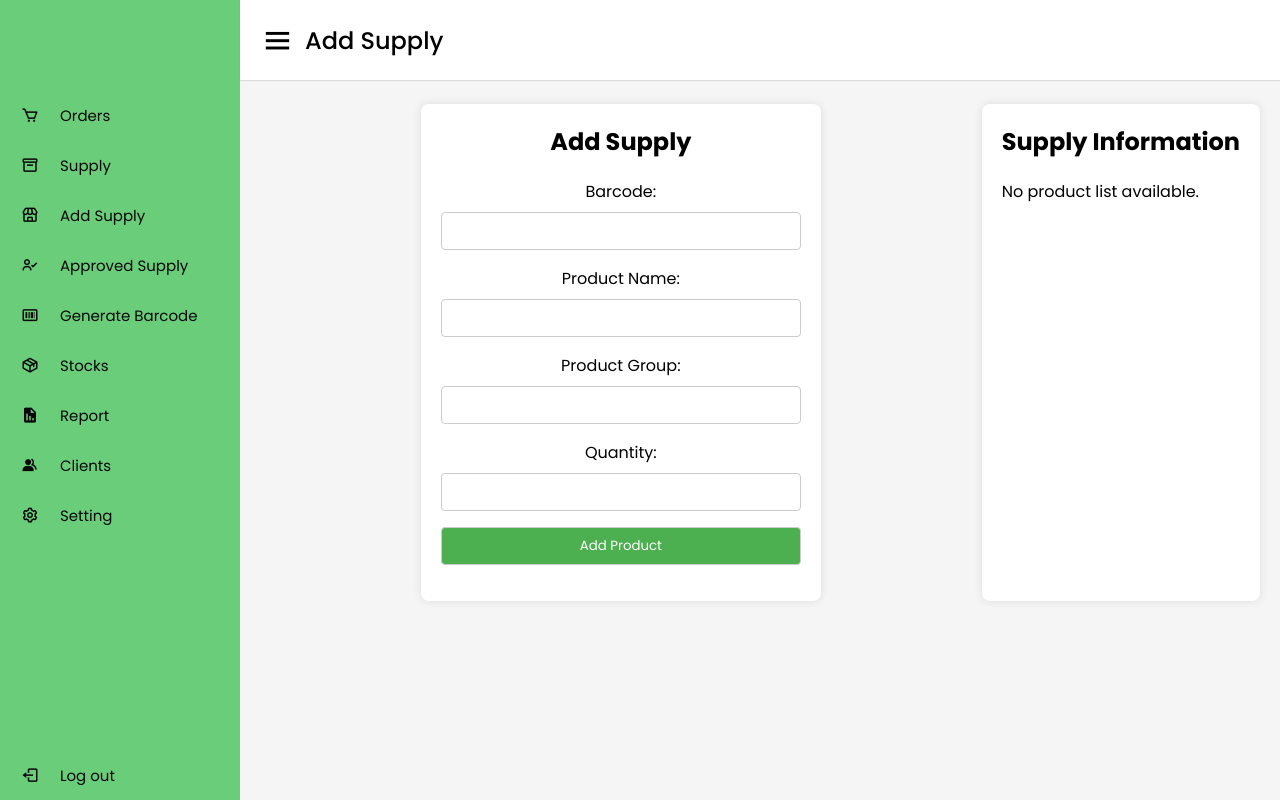
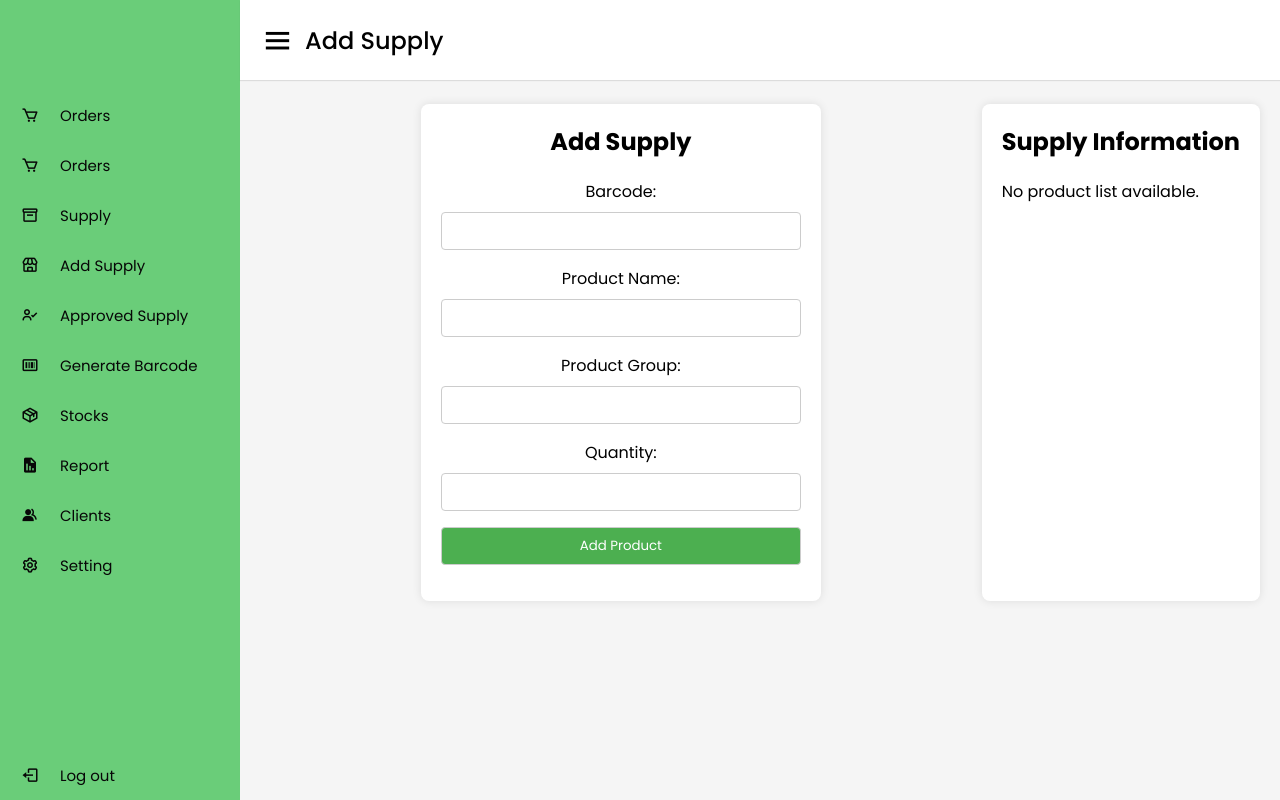
Before and after one commit to mariakyla06/inventory, a PHP site: page /barcode.php in a window 1280 px wide. Run offline with PHP 8.4, Linux system fonts and the light colour scheme; the visitor is signed in with stand-in values (Sample User, id 1); data that the repository does not hold is empty.

Commit message:
finalize

```diff
--- a/includes/sidebar.php
+++ b/includes/sidebar.php
@@ -1,7 +1,7 @@
 <div class="sidebar">
         <div class="details"></div>
         <ul class="nav-links">
- <?php if( !isset($_SESSION['user_data']->client_login) ) {?>
+
             <li>
                 <a href="orders.php">
                     <i class='bx bx-cart'></i>
@@ -9,7 +9,13 @@
                 </a>
             </li>
 
-
+            <?php if( !isset($_SESSION['user_data']->client_login) ) {?>
+                <li>
+                <a href="orders.php">
+                    <i class='bx bx-cart'></i>
+                    <span class="links_name">Orders</span>
+                </a>
+            </li>
                 <li>
                     <a href="product.php">
                         <i class='bx bx-box'></i>
```
